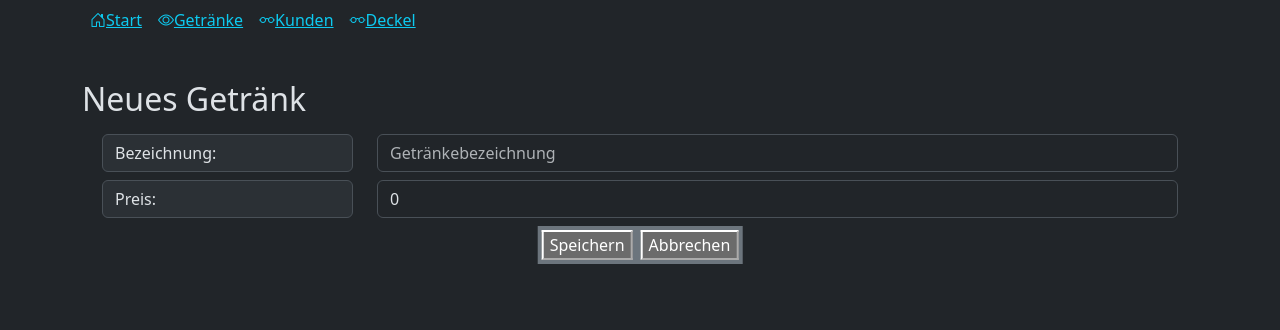
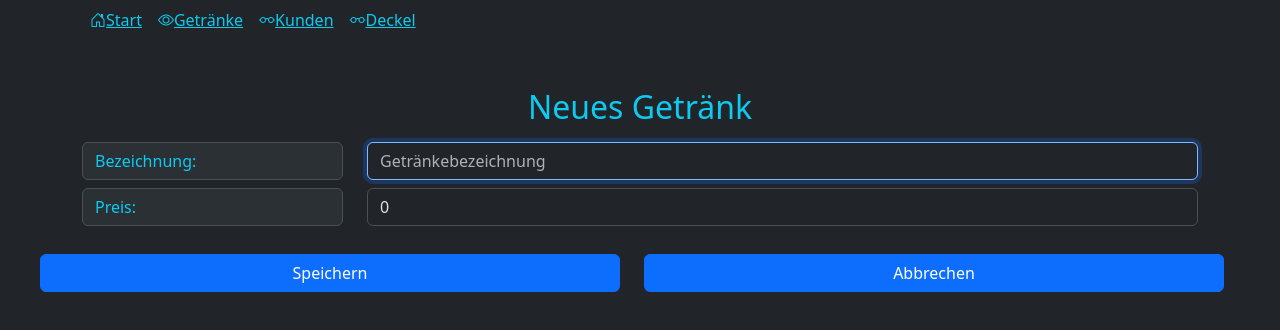
Before and after one commit to termi65/ogv-mdb, a React (Vite) app: page /getraenk/1 in a window 1280 px wide. Shown: the top 330 px of the page. Built offline with nearby package versions, Linux system fonts and the light colour scheme.

Commit message:
Fokus auf erstes Eingabefeld. Escape-Taste verlässt Eingabemasken, ohne Speichern

```diff
--- a/src/components/Deckel.jsx
+++ b/src/components/Deckel.jsx
@@ -1,14 +1,13 @@
-import { useEffect, useState } from "react";
+import { useEffect, useRef, useState } from "react";
 import { useNavigate, useParams } from "react-router-dom"
 import { db } from "../db";
 import formatNumber from "../utils/formatNumber";
 
 export default function Deckel() {
+    const inputRef = useRef(null);
     const navigate = useNavigate();
     // Der Deckel wird anhand der KundenId identifiziert. Dabei können einzelne Positionen anhand der id leicht ermittelt werden.
     const {kundenId} = useParams();
-    const [deckelId, setDeckellisteId] = useState(0);
-    // const [deckelliste, setDeckelliste] = useState([]);
     const [selectedKunde, setSelectedKunde] = useState(null);
     const [kundenliste, setKundenliste] = useState([]);
     const [kunde, setKunde] = useState({name:'', vorname: '', geburtstag: ''});
@@ -36,7 +35,6 @@ export default function Deckel() {
         const d = await db.deckel.where("kundenId").equals(kid).toArray();
         const k = await db.kunden.where("id").equals(kid).first();
         setKunde(k);
-        const g = await db.getränke.toArray();
         await ladeGetränke(d);
 
     }
@@ -54,6 +52,7 @@ export default function Deckel() {
         } else {
             ladeDatenFürNeuenDeckel();
         }
+        inputRef.current.focus();
     },[]);
 
     // Beim Verzehr wird nur hinzugefügt (ein komplett neuer Deckel oder auf dem Deckel ein neues Getränk!).
@@ -79,6 +78,16 @@ export default function Deckel() {
 
     }
 
+    const handleKeyDown = (event) => {
+        if (event.key === 'Escape') {
+            event.preventDefault();
+            goBack();
+        }
+    };
+
+    const goBack = () => {
+        navigate("/deckelliste");
+    }
     const handleSubmit = async (e) => {
         e.preventDefault();
         await insertDeckel();
@@ -86,12 +95,12 @@ export default function Deckel() {
         };
 
     return (
-        <div className="container mt-4">
-            <h2>{(kundenId != "0") ? `Deckel von ${kunde.name} , ${kunde.vorname}` : "Neuer Deckel"}</h2>
+        <div className="container mt-4" onKeyDown={handleKeyDown}>
+            <h2 className="text-info bg-dark p-2 text-center">{(kundenId != "0") ? `Deckel von ${kunde.name} , ${kunde.vorname}` : "Neuer Deckel"}</h2>
             <form onSubmit={handleSubmit}>
                 {(kundenId != "0")  ?
                     <div>
-                        <p><select
+                        <p><select ref={inputRef}
                                 className="form-select bg-secondary"
                                 required
                                 value={selectedGetränk}
@@ -108,10 +117,11 @@ export default function Deckel() {
                     </div>
                     :
                     <div>
-                        <p><select
+                        <p><select ref={inputRef}
                                 className="form-select bg-secondary"
                                 value={selectedKunde}
                                 onChange={(e) => setSelectedKunde(e.target.value)}
+                                onKeyDown={handleKeyDown}
                             >
                                 <option value="">Kunde auswählen (nichts auswählen, falls Kunde unbekannt!)</option>
                                 {kundenliste.map((m) => (
@@ -126,6 +136,7 @@ export default function Deckel() {
                                 required
                                 value={selectedGetränk}
                                 onChange={(e) => setSelectedGetränk(e.target.value)}
+                                onKeyDown={handleKeyDown}
                             >
                                 <option value="">Getränk auswählen</option>
                                 {getränkeliste.map((g) => (
@@ -141,14 +152,14 @@ export default function Deckel() {
                     <div className="row gx-1">
                         <div className="col">
                             <div className="p-1">
-                                <button type="submit" className="w-100 rounded btn btn-primary">
+                                <button className="w-100 rounded btn btn-primary">
                                     Speichern
                                 </button>
                             </div>
                         </div>
                         <div className="col">
                             <div className="p-1">
-                                <button className="w-100 rounded btn btn-primary" onClick={() => navigate("/deckelliste")}>
+                                <button className="w-100 rounded btn btn-primary" onClick={goBack}>
                                     Abbrechen
                                 </button>
                             </div>
--- a/src/components/Getränk.jsx
+++ b/src/components/Getränk.jsx
@@ -1,9 +1,9 @@
-import { useEffect, useState } from "react";
+import { useEffect, useRef, useState } from "react";
 import { useNavigate, useParams } from "react-router-dom"
 import { db } from "../db";
 
 export default function Getränk() {
-
+    const inputRef = useRef(null);
     const [bezeichnung, setBezeichnung] = useState("");
     const [preis, setPreis] = useState(0);
     const [currentId, setCurrentId] = useState(0);
@@ -33,51 +33,70 @@ export default function Getränk() {
         navigate("/getraenke");
     }
 
+    const handleKeyDown = (e) => {
+        if (e.key === "Escape") navigate("/getraenke");
+
+    }
+
     useEffect(() => {
         if (id != "0") {
             setCurrentId(parseFloat(id));
             ladeGetränk(parseFloat(id));
         }
+        inputRef.current.focus();
     },[])
 
     return (
         <div>
-            <div className="container text-start">
+            <div className="container">
                 <div className="row">
-                    {id ? <h2>Neues Getränk</h2> : <h2>Getränk bearbeiten</h2>}
+                    {id ? <h2 className="text-info bg-dark p-2 text-center">Neues Getränk</h2>
+                        : <h2 className="text-info bg-dark p-2 text-center">Getränk bearbeiten</h2>}
                 </div>
-                <div className="row m-2">
-                    <div className="col-sm-3"><label  className="input-group-text" htmlFor='bezeichnung'>Bezeichnung: </label></div>
+                <div className="row mb-2">
+                    <div className="col-sm-3"><label  className="input-group-text text-info" htmlFor='bezeichnung'>Bezeichnung: </label></div>
                     <div className="col-sm-9">
                         <div className="input-group">
-                            <input id='bezeichnung'
+                            <input id='bezeichnung' ref={inputRef}
                                 aria-describedby="Getränkebezeichnung" className="form-control"
-                                placeholder="Getränkebezeichnung" onChange={(e) => setBezeichnung(e.target.value)}
+                                placeholder="Getränkebezeichnung"
+                                onKeyDown={handleKeyDown}
+                                onChange={(e) => setBezeichnung(e.target.value)}
                                 value={bezeichnung} />
                         </div>
                     </div>
                 </div>
-                <div className="row m-2">
-                    <div className="col-sm-3"><label  className="input-group-text" htmlFor='preis'>Preis: </label></div>
+                <div className="row mb-2">
+                    <div className="col-sm-3"><label  className="input-group-text text-info" htmlFor='preis'>Preis: </label></div>
                     <div className="col-sm-9">
                         <div className="input-group">
                             <input id='preis' type='number' min="0"
                                 aria-describedby="Preis" className="form-control"
-                                placeholder="Preis" onChange={(e) => setPreis(e.target.value)}
+                                placeholder="Preis"
+                                onKeyDown={handleKeyDown}
+                                onChange={(e) => setPreis(e.target.value)}
                                 value={preis} />
                         </div>
                     </div>
                 </div>
             </div>
             <div className="row">
-            <div className="position-relative">
-                {/* <div className="col-sm-6"> */}
-                    <div className="position-absolute bg-secondary top-0 start-50 translate-middle-x">
-                        <button className="m-1 text-center" onClick={save}>Speichern</button>
-                        <button className="m-1 text-center" onClick={cancel}>Abbrechen</button>
+                <div className="row p-3">
+                    <div className="col">
+                        <button className="m-1 w-100 rounded btn btn-primary"
+                            onClick={save}
+                            onKeyDown={handleKeyDown}>
+                                Speichern
+                        </button>
                     </div>
-                {/* </div> */}
-            </div>
+                    <div className="col">
+                        <button className="m-1 w-100 rounded btn btn-primary"
+                            onClick={cancel}
+                            onKeyDown={handleKeyDown}>
+                                Abbrechen
+                        </button>
+                    </div>
+                </div>
             </div>
 
         </div>
--- a/src/components/Kunde.jsx
+++ b/src/components/Kunde.jsx
@@ -1,4 +1,4 @@
-import { useEffect, useState } from "react";
+import { useEffect, useRef, useState } from "react";
 import { useNavigate, useParams } from "react-router-dom"
 import { db } from "../db";
 
@@ -11,6 +11,7 @@ export default function Kunde() {
     const [currentId, setCurrentId] = useState(0);
     const {id} = useParams();
     const navigate = useNavigate()
+    const inputRef = useRef(null);
 
     async function ladeKunde(db_id) {
         const kunde = await db.kunden.where({
@@ -36,26 +37,39 @@ export default function Kunde() {
         navigate("/kunden");
     }
 
+    const handleKeyDown = (e) => {
+        if (e.key === "Escape") {
+            e.preventDefault();
+            navigate("/kunden");
+        }
+    }
     useEffect(() => {
         if (id != "0") {
             setCurrentId(parseFloat(id));
             ladeKunde(parseFloat(id));
         }
+        inputRef.current.focus();
     },[])
 
     return (
         <div>
             <div className="container text-start">
                 <div className="row">
-                    {id ? <h2>Neuer Kunde</h2> : <h2>Kunde bearbeiten</h2>}
+                    {id ? <h2 className="text-info bg-dark p-2 text-center">Neuer Kunde</h2>
+                        :
+                        <h2 className="text-info bg-dark p-2 text-center">Kunde bearbeiten</h2>
+                        }
                 </div>
                 <div className="row m-2">
                     <div className="col-sm-3"><label  className="input-group-text" htmlFor='name'>Name: </label></div>
                     <div className="col-sm-9">
                         <div className="input-group">
                             <input id='name'
+                                ref={inputRef}
                                 aria-describedby="Nachname" className="form-control"
-                                placeholder="Nachname" onChange={(e) => setName(e.target.value)}
+                                placeholder="Nachname"
+                                onChange={(e) => setName(e.target.value)}
+                                onKeyDown={handleKeyDown}
                                 value={name} />
                         </div>
                     </div>
@@ -66,7 +80,9 @@ export default function Kunde() {
                         <div className="input-group">
                             <input id='vorname'
                                 aria-describedby="Vorname" className="form-control"
-                                placeholder="Vorname" onChange={(e) => setVorname(e.target.value)}
+                                placeholder="Vorname"
+                                onChange={(e) => setVorname(e.target.value)}
+                                onKeyDown={handleKeyDown}
                                 value={vorname} />
                         </div>
                     </div>
@@ -77,7 +93,9 @@ export default function Kunde() {
                         <div className="input-group">
                             <input id='geburtstag'
                                 aria-describedby="Geburtstag" className="form-control"
-                                placeholder="Geburtstag" onChange={(e) => setGeburtstag(e.target.value)}
+                                placeholder="Geburtstag"
+                                onChange={(e) => setGeburtstag(e.target.value)}
+                                onKeyDown={handleKeyDown}
                                 value={geburtstag} />
                         </div>
                     </div>
@@ -86,8 +104,16 @@ export default function Kunde() {
             <div className="row">
             <div className="position-relative">
                 <div className="position-absolute bg-secondary top-0 start-50 translate-middle-x">
-                    <button className="m-1 text-center" onClick={save}>Speichern</button>
-                    <button className="m-1 text-center" onClick={cancel}>Abbrechen</button>
+                    <button className="m-1 text-center"
+                        onClick={save}
+                        onKeyDown={handleKeyDown}>
+                            Speichern
+                    </button>
+                    <button className="m-1 text-center"
+                        onClick={cancel}
+                        onKeyDown={handleKeyDown}>
+                            Abbrechen
+                    </button>
                 </div>
             </div>
             </div>
```
Also changed, not shown: src/components/Deckelliste.jsx (+16 -7 lines), src/components/Getränke.jsx (+13 -4 lines), src/components/Kunden.jsx (+15 -5 lines).
